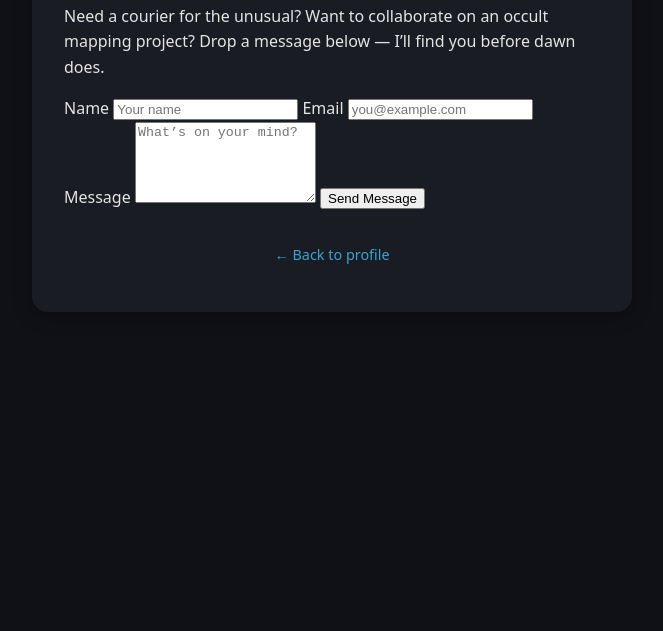
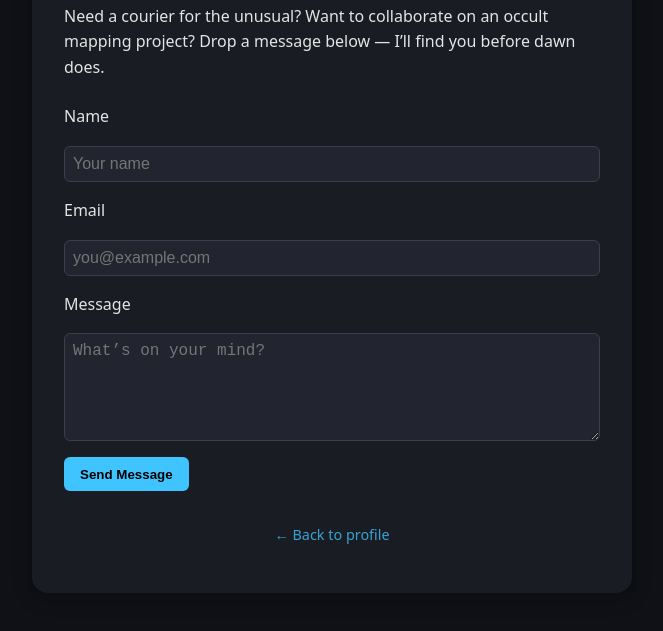
Before and after one commit to gbirke/jujutsu-branch-testing, a plain HTML site: page contact.html in a window 1280 px wide. Shown: the part 133-764 px from the top of the page, without its empty margins (308-971 px from the left). Drawn offline with Linux system fonts and the light colour scheme.

Commit message:
Add styles for contact form

```diff
--- a/style.css
+++ b/style.css
@@ -4,6 +4,8 @@
   --accent: #40c4ff;
   --accent-dark: #0077c2;
   --card-bg: #1a1c23;
+  --input-bg: #22252f;
+  --input-border: #3a3f4a;
 }
 
 * {
@@ -71,6 +73,49 @@ a:hover {
   text-decoration: underline;
 }
 
+/* --- Contact Form --- */
+
+form {
+  margin-top: 1.5rem;
+  display: flex;
+  flex-direction: column;
+  gap: 1rem;
+}
+
+label {
+  font-weight: 500;
+}
+
+input, textarea {
+  background: var(--input-bg);
+  color: var(--fg);
+  border: 1px solid var(--input-border);
+  border-radius: 6px;
+  padding: 0.5rem;
+  font-size: 1rem;
+  width: 100%;
+}
+
+input:focus, textarea:focus {
+  border-color: var(--accent);
+  outline: none;
+}
+
+button {
+  align-self: flex-start;
+  background: var(--accent);
+  color: #000;
+  border: none;
+  border-radius: 6px;
+  padding: 0.6rem 1rem;
+  cursor: pointer;
+  font-weight: 600;
+}
+
+button:hover {
+  background: var(--accent-dark);
+}
+
 @media (max-width: 600px) {
   #container {
     margin: 1rem;
```
